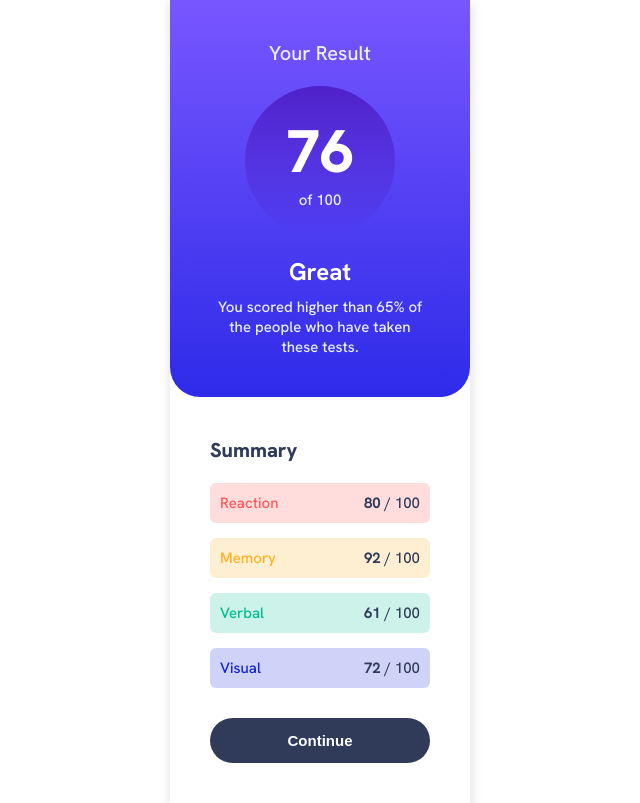
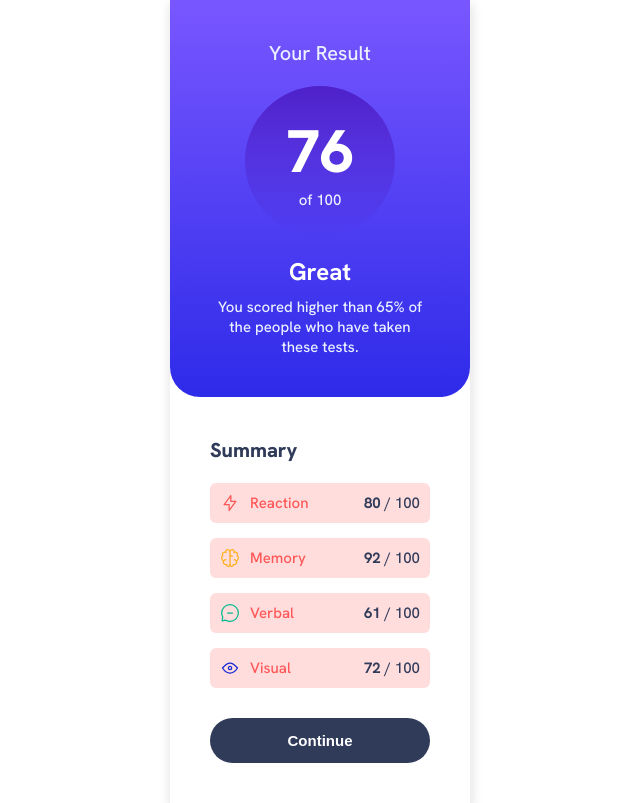
Before and after one commit to filipmarcinkowski/fm-ex4, a plain HTML site: page index.html in a window 1280 px wide. Shown: the whole page, without its empty margins (320-960 px from the left). Drawn offline with Linux system fonts and the light colour scheme.

Commit message:
adding js

```diff
--- a/index.html
+++ b/index.html
@@ -34,6 +34,7 @@
       }
 
     </style> -->
+    <script src="./script.js" defer></script>
   </head>
   <body class="flex">
     <main class="main-container flex">
@@ -57,23 +58,51 @@
         <!-- ------ -->
         <div class="container-summary container-summary__desc">
           <h3 class="margin-b__m">Summary</h3>
-          <div class="margin-b__b">
-            <div class="summary-desc__box flex box-1">
-              <p class="summary-desc__skill">Reaction</p>
+          <div class="summary-desc margin-b__b">
+            <!-- SKILL 1 -->
+            <!-- <div class="summary-desc__box flex box-1">
+              <div class="flex skill-box">
+                <img
+                  class="summary-desc__icon"
+                  src="./assets/images/icon-reaction.svg"
+                />
+                <p class="summary-desc__skill">Reaction</p>
+              </div>
               <p class="summary-desc__score"><strong>80</strong> / 100</p>
-            </div>
-            <div class="summary-desc__box flex box-2">
-              <p class="summary-desc__skill">Memory</p>
+            </div> -->
+            <!-- SKILL 2 -->
+            <!-- <div class="summary-desc__box flex box-2">
+              <div class="flex skill-box">
+                <img
+                  class="summary-desc__icon"
+                  src="./assets/images/icon-memory.svg"
+                />
+                <p class="summary-desc__skill">Memory</p>
+              </div>
               <p class="summary-desc__score"><strong>92</strong> / 100</p>
-            </div>
-            <div class="summary-desc__box flex box-3">
-              <p class="summary-desc__skill">Verbal</p>
+            </div> -->
+            <!-- SKILL 3 -->
+            <!-- <div class="summary-desc__box flex box-3">
+              <div class="flex skill-box">
+                <img
+                  class="summary-desc__icon"
+                  src="./assets/images/icon-verbal.svg"
+                />
+                <p class="summary-desc__skill">Verbal</p>
+              </div>
               <p class="summary-desc__score"><strong>61</strong> / 100</p>
-            </div>
-            <div class="summary-desc__box flex box-4">
-              <p class="summary-desc__skill">Visual</p>
+            </div> -->
+            <!-- SKILL 4 -->
+            <!-- <div class="summary-desc__box flex box-4">
+              <div class="flex skill-box">
+                <img
+                  class="summary-desc__icon"
+                  src="./assets/images/icon-visual.svg"
+                />
+                <p class="summary-desc__skill">Visual</p>
+              </div>
               <p class="summary-desc__score"><strong>72</strong> / 100</p>
-            </div>
+            </div> -->
           </div>
           <button>Continue</button>
         </div>
--- /dev/null
+++ b/script.js
@@ -0,0 +1,41 @@
+"use strict";
+
+const summaryDesc = document.querySelector(".summary-desc");
+
+document.addEventListener("DOMContentLoaded", function () {
+  fetch("data.json")
+    .then((response) => response.json())
+    .then((data) =>
+      data.forEach(function (data) {
+        const html = `
+            <div class="summary-desc__box flex box-1">
+                <div class="flex skill-box">
+                    <img
+                    class="summary-desc__icon"
+                    src="${data.icon}"
+                    />
+                    <p class="summary-desc__skill">${data.category}</p>
+                </div>
+              <p class="summary-desc__score"><strong>${data.score}</strong> / 100</p>
+            </div>`;
+        summaryDesc.insertAdjacentHTML("beforeend", html);
+      })
+    );
+});
+
+// const length =
+
+// const getSkill = function (data) {
+//   const html = `
+//             <div class="summary-desc__box flex box-1">
+//                 <div class="flex skill-box">
+//                     <img
+//                     class="summary-desc__icon"
+//                     src="${data.icon}"
+//                     />
+//                     <p class="summary-desc__skill">${data.category}</p>
+//                 </div>
+//               <p class="summary-desc__score"><strong>${data.score}</strong> / 100</p>
+//             </div>`;
+//   summaryDesc.insertAdjacentHTML("afterend", html);
+// };
--- a/style.css
+++ b/style.css
@@ -52,6 +52,7 @@ body {
 
   justify-content: center;
   align-items: center;
+  /* height: 100%; */
   width: max-content;
   height: max-content;
   border-radius: 3rem;
@@ -61,7 +62,7 @@ body {
 
 .container-summary {
   width: 30rem;
-  height: 100%rem;
+  height: 100%;
   padding: 4rem;
 }
 
@@ -100,6 +101,8 @@ p {
   background-image: linear-gradient(hsl(252, 100%, 67%), hsl(241, 81%, 54%));
   border-radius: 3rem;
   overflow: hidden;
+  display: block;
+  /* background-color: red; */
 }
 
 .container-summary__score h3 {
@@ -138,6 +141,7 @@ p {
 
 .container-summary__desc {
   background-color: var(--color-white);
+  height: min-content;
 }
 
 .container-summary__desc h3 {
@@ -152,7 +156,11 @@ p {
   border-radius: 0.6rem;
 }
 
-.summary-skill {
+.skill-box {
+  gap: 1rem;
+}
+
+.summary-desc__skill {
   font-weight: 500;
 }
 .summary-desc__score {
@@ -176,10 +184,6 @@ p {
   color: var(--color-blue);
 }
 
-.summary-desc__skill::before {
-  content: url(`${icon}`);
-}
-
 button {
   color: var(--color-white);
   font-size: 1.5rem;
```
